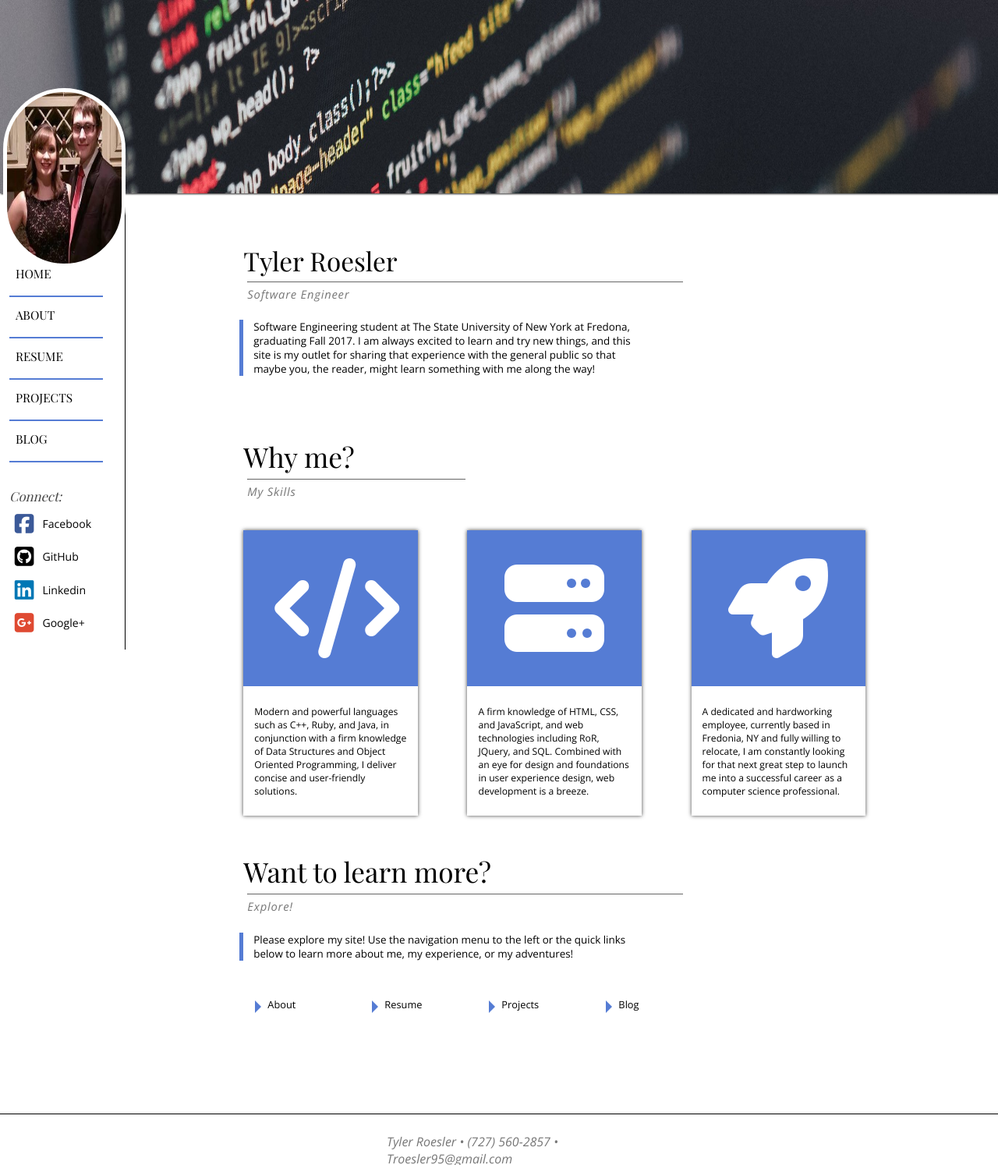
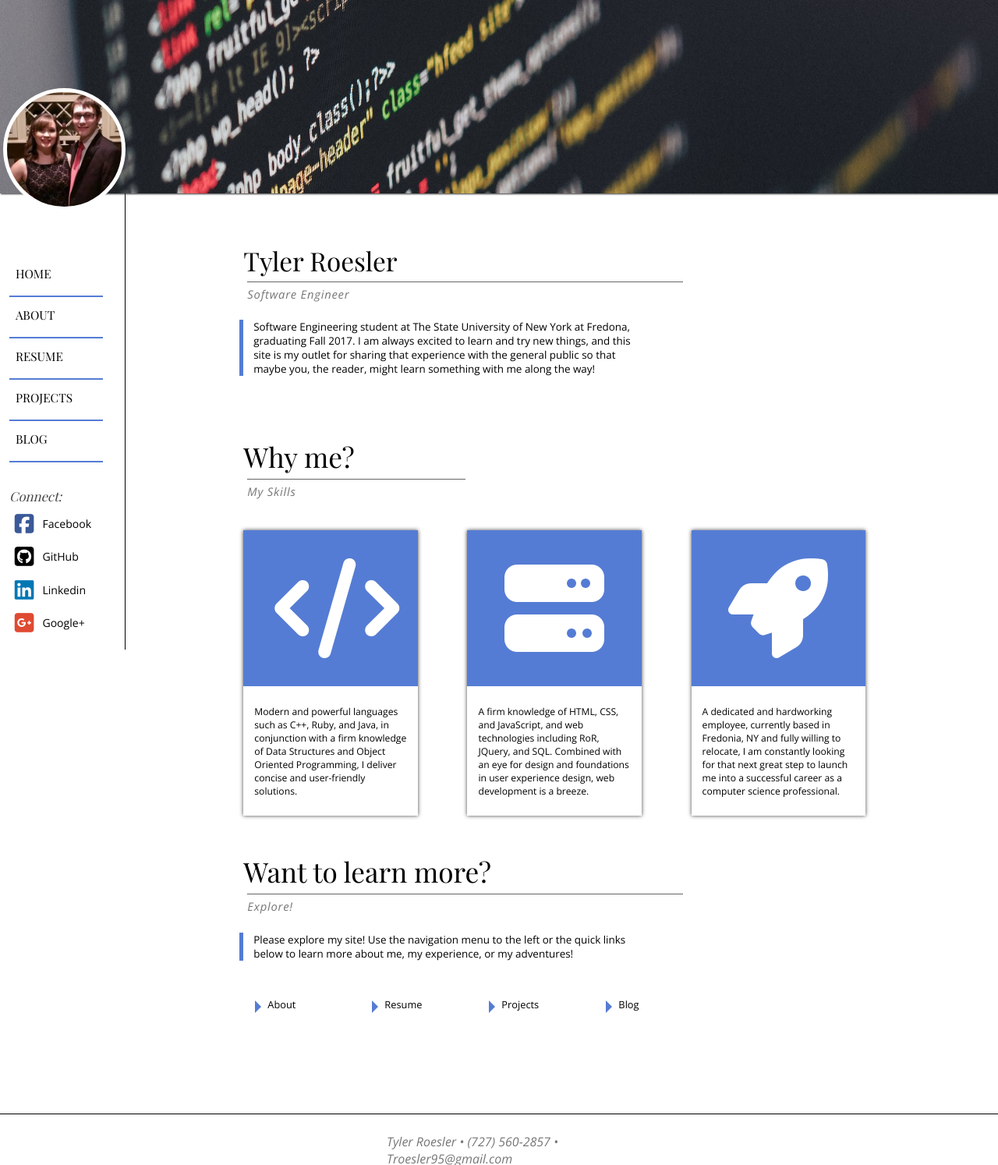
Before and after one commit to Troesler95/Troesler95.github.io, a Jekyll site: the page built from index.html, in a window 1280 px wide. Shown: the whole page at 78% size. Built offline with Jekyll 4.4.1, drawn with Linux system fonts in a browser that asks for light colours; nearby versions of some CDN libraries; some web fonts are replaced.

Commit message:
Actually (finally) fixed profile circle

```diff
--- a/css/index.css
+++ b/css/index.css
@@ -43,20 +43,36 @@ header {
     box-shadow: 1px 1px 2px #333;
 }
 
+/* Initial position of element */
 #profile-image {
     display: block;
     position: relative;
     top: 12.5vh;
     left: 4px;
-    width: 11.5vw;
-    height: 24.5vh;
-    -webkit-border-radius: 5000px;
-    -moz-border-radius: 5000px;
-    border-radius: 5000px;
+}
 
+/* display the actual circle */
+#profile-image:before {
+    -webkit-border-radius: 50%;
+    -moz-border-radius: 50%;
+    border-radius: 50%;
+
+    /* fallback for older browsers */
+    width: 100%;
+    padding-bottom: 100%;
+    /* background picture */
     background: black url("/assets/profile.jpeg") center no-repeat;
     background-size: 100% 100%;
     border: 5px solid white;
+
+    /* actually display :before */
+    content: '';
+    display: block;
+
+    /* make it a circle */
+    padding-bottom: 0vw;
+    width: 11.5vw;
+    height: 11.5vw;
 }
 
 /*END HEAD STYLES*/
@@ -433,7 +449,6 @@ div.about-section:nth-of-type(1) {
 
 .right .about-icon {
     float: right !important;
-    /*margin-right: 7.5vw;*/
 }
 
 
```
